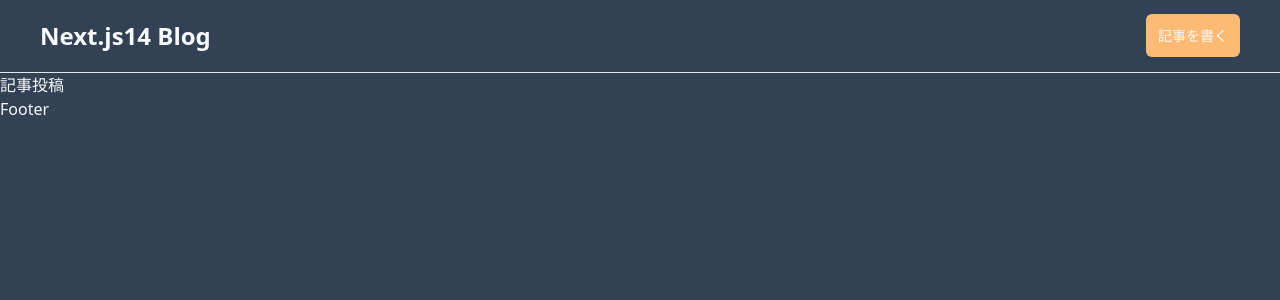
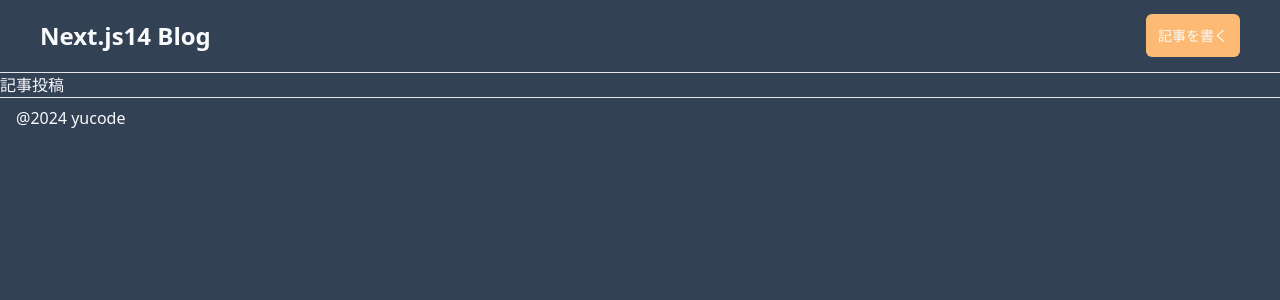
Before and after one commit to suzuyu0115/nextjs14-blog, a Next.js app: page / in a window 1280 px wide. Shown: the top 300 px of the page. Built offline with nearby package versions, Linux system fonts and the light colour scheme.

Commit message:
17. ブログ共通フッターを作ってみよう

```diff
--- /dev/null
+++ b/src/app/Footer.tsx
@@ -0,0 +1,11 @@
+import React from 'react'
+
+const Footer = () => {
+  return (
+    <footer className='py-2 px-4 border-t'>
+      @2024 yucode
+    </footer>
+  )
+}
+
+export default Footer
--- a/src/app/layout.tsx
+++ b/src/app/layout.tsx
@@ -1,6 +1,7 @@
 import type { Metadata } from "next";
 import "./globals.css";
 import { Header } from './Header';
+import Footer from './Footer';
 
 export const metadata: Metadata = {
   title: "Next.js14 Blog",
@@ -17,7 +18,7 @@
       <body className="container mx-auto bg-slate-700 text-slate-50">
         <Header />
         {children}
-        <footer>Footer</footer>
+        <Footer />
       </body>
     </html>
   );
```
